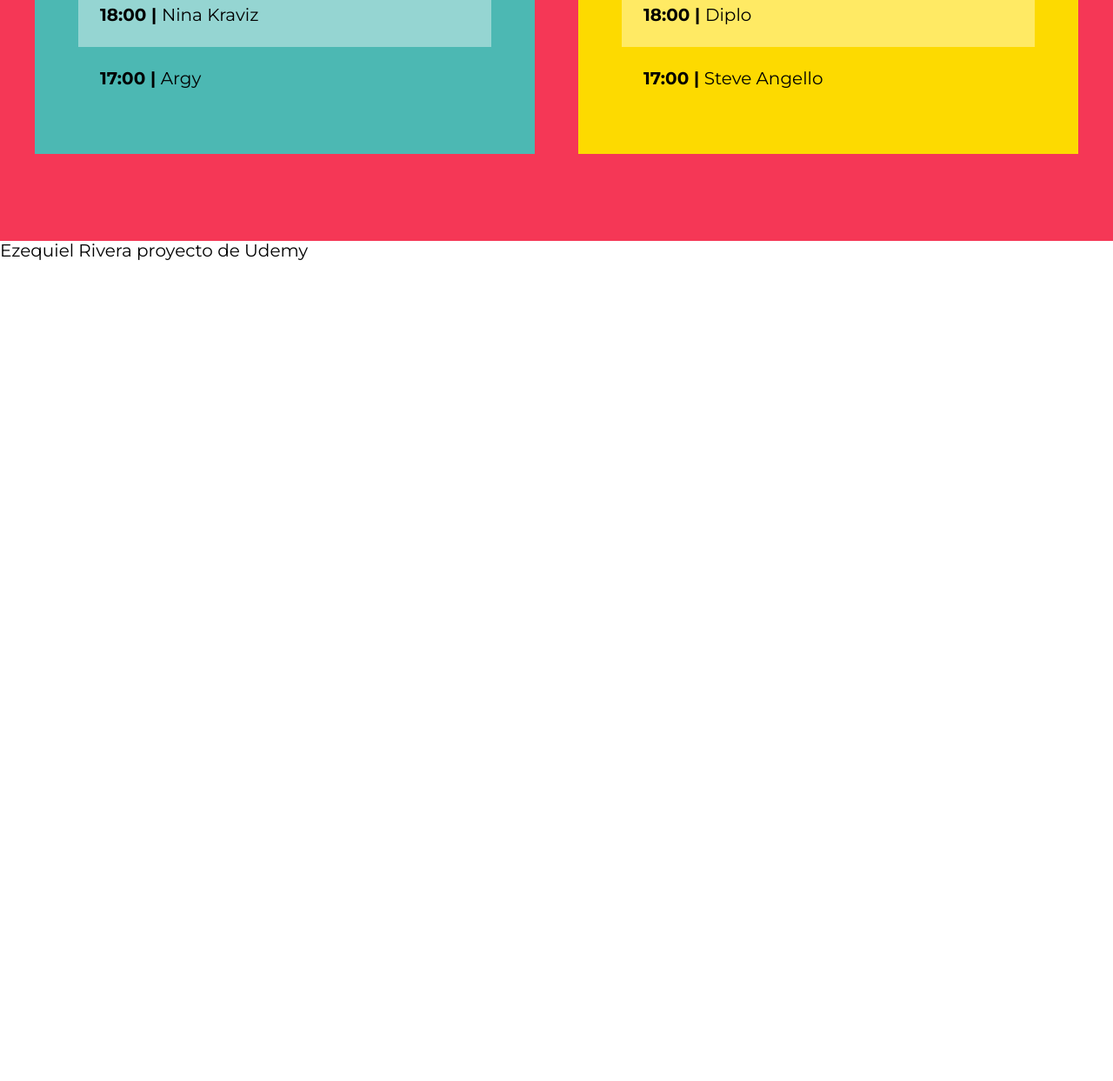
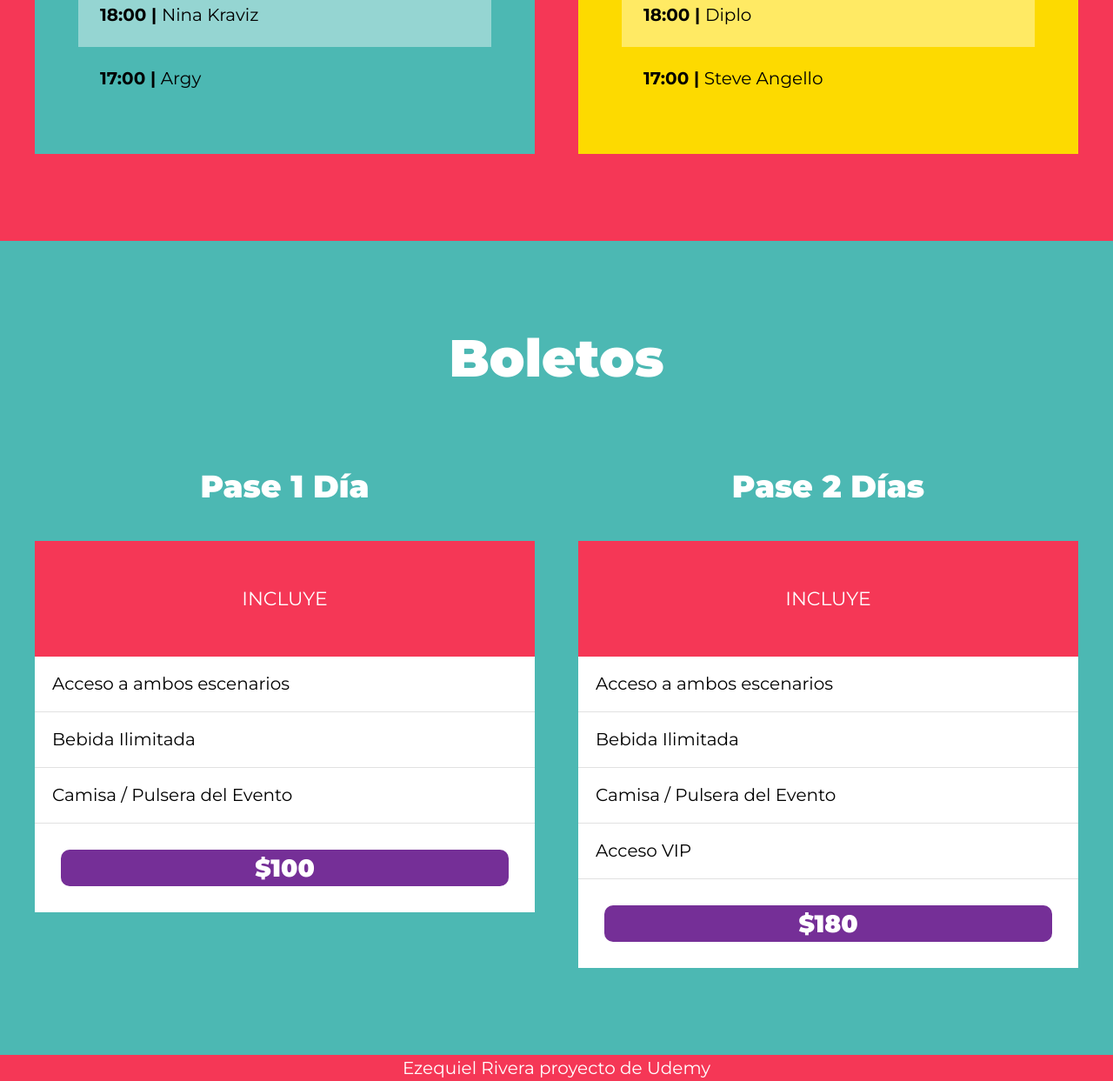
Before and after one commit to Ezequiel-2023/Festival_Musica_Udemy, a website: page index.html in a window 1280 px wide. Shown: the part 2817-4060 px from the top of the page at 87% size. Before the commit the page ends 3117 px from the top, so only its background shows below. Drawn offline with Linux system fonts and the light colour scheme; files that its build step writes are made by us from their sources.

Commit message:
se agrego los boletos y archivos js y se modifico gulp

```diff
--- a/gulpfile.js
+++ b/gulpfile.js
@@ -1,10 +1,16 @@
 
-import { src, dest, watch } from 'gulp';
+import { src, dest, watch, series } from 'gulp';
 import * as dartSass from 'sass'
 import gulpSass from 'gulp-sass'
 
+const sass = gulpSass(dartSass);
 
-const sass = gulpSass(dartSass);
+export function js(done) {
+  src('src/js/app.js')
+   .pipe(dest('build/js'))
+  done()
+}
+
 // corres nuestro sitio web "npm run dev"
 export function css(done) {
     src('src/scss/app.scss')
@@ -15,4 +21,8 @@
 // escuchar cambios
 export function dev () {
     watch('src/scss/**/*.scss', css)
+    watch('src/js/**/*.js', js)
+
 }
+
+export default series(js, css, dev);
--- a/index.html
+++ b/index.html
@@ -47,6 +47,7 @@
                     asperiores consequatur explicabo placeat suscipit. Voluptates, eius.</p>
             </div>
         </section>
+        <!--------------------------------------------------------------------------------------------------------->
         <section id="lineup" class="lineup">
             <h3>Line Up</h3>
 
@@ -102,8 +103,6 @@
                     </ul>
                 </div> <!--.escenario-->
             </div> <!--.escenarios-contenedor -->
-
-
             <p class="dia">Sábado 22</p>
             <div class="escenarios-contenedor ">
                 <div class="escenario bg-verde">
@@ -157,6 +156,49 @@
                 </div> <!--.escenario-->
             </div> <!--.escenarios-contenedor -->
         </section>
+        <!------------------------------------------------------------------------------------------------------------------>
+        <section id="boletos" class="contenedor-boletos">
+            <h3>Boletos</h3>
+
+            <div class="boletos">
+                <div class="pase">
+                    <p class="pase-nombre">Pase 1 Día</p>
+                    <header class="pase-header">
+                        <p>Incluye</p>
+                    </header>
+                    <div class="pase-body">
+                        <ul>
+                            <li>Acceso a ambos escenarios</li>
+                            <li>Bebida Ilimitada</li>
+                            <li>Camisa / Pulsera del Evento</li>
+                        </ul>
+                    </div>
+                    <footer class="pase-footer">
+                        <p>$100</p>
+                    </footer>
+                </div>
+                <div class="pase">
+                    <p class="pase-nombre">Pase 2 Días</p>
+                    <header class="pase-header">
+                        <p>Incluye</p>
+                    </header>
+                    <div class="pase-body">
+                        <ul>
+                            <li>Acceso a ambos escenarios</li>
+                            <li>Bebida Ilimitada</li>
+                            <li>Camisa / Pulsera del Evento</li>
+                            <li>Acceso VIP</li>
+                        </ul>
+                    </div>
+                    <footer class="pase-footer">
+                        <p>$180</p>
+                    </footer>
+                </div>
+            </div>
+        </section>
+        <footer class="footer">
+            <p>Ezequiel Rivera proyecto de Udemy</p>
+        </footer>
+        <script src="build/js/app.js"></script>
     </body>
-    <footer>Ezequiel Rivera proyecto de Udemy</footer>
 </html>
--- a/package.json
+++ b/package.json
@@ -6,7 +6,7 @@
   "main": "index.js",
   "scripts": {
     "sass": "sass --watch src/scss:build/css",
-    "dev": "gulp dev"
+    "dev": "gulp"
   },
   "keywords": [
     "SASS",
--- /dev/null
+++ b/src/scss/layout/_boletos.scss
@@ -0,0 +1,73 @@
+@use '../base/variables' as v;
+@use '../base/mixins' as m;
+
+.contenedor-boletos{
+    background-color: v.$verde;
+    h3{
+        color: v.$blanco;
+    }
+    .boletos{
+        @include m.contenedor;
+        @include m.table {
+            @include m.grid(2);
+        }
+    }
+}
+
+.pase{
+    transition: transform  .3s ease-in-out;
+    &-hover{
+        transform: scale(1.1);
+    }
+    &-nombre{
+        font-size: 3.6rem;
+        font-weight: 900;
+        text-align: center;
+        color: v.$blanco;
+    }
+    &-header,
+    &-footer{
+        padding: 5rem;
+        p{
+            text-align: center;
+            color: v.$blanco;
+            margin: 0;
+        }
+    }
+    &-header{
+        background-color: v.$rosa;
+        p{
+            text-transform: uppercase;
+            font-size: 2.2rem;
+            padding: 1rem,0;
+        }
+    }
+
+    &-body{
+        background-color: v.$blanco;
+        ul{
+            @include m.resetear-lista;
+            li{
+                padding: 2rem;
+                border-bottom: 1px solid #e1e1e1;
+            }
+        }
+    }
+
+
+    &-footer{
+        background-color: v.$blanco;
+        padding: 3rem;
+        p{
+            font-size: 2.8rem;
+            font-weight: 900;
+            background-color: v.$morado;
+            padding: 1 ren, 0 ;
+            border-radius: 1rem;
+            cursor: pointer;
+            &:hover{
+                background-color: darken(v.$morado,20rem) ;
+            }
+        }
+    }
+}
--- /dev/null
+++ b/src/scss/layout/_footer.scss
@@ -0,0 +1,13 @@
+@use '../base/variables' as v;
+@use '../base/mixins' as m;
+
+.footer{
+    background-color: v.$rosa;
+    padding: 2rem , 0;
+    p{
+        margin: 0;
+        color: v.$blanco;
+        text-align: center;
+
+    }
+}
--- a/src/scss/layout/_index.scss
+++ b/src/scss/layout/_index.scss
@@ -4,3 +4,5 @@
 @forward 'video';
 @forward 'festival';
 @forward 'line';
+@forward 'boletos';
+@forward 'footer'
```
Also changed, not shown: build/css/app.css, build/js/app.js (added), src/js/app.js (added).
